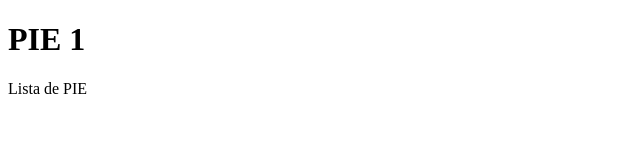
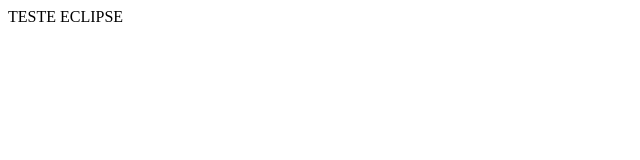
Before and after one commit to dasilvaiuri/DEMOPIE, a plain HTML site: page DEMOPIE/WebContent/index.html in a window 1280 px wide. Shown: the whole page, without its empty margins (0-640 px from the left). Drawn offline with Linux system fonts and the light colour scheme.

Commit message:
TESTE DEMOPIE

```diff
--- a/DemoPie/WebContent/WEB-INF/web.xml
+++ b/DEMOPIE/WebContent/WEB-INF/web.xml
@@ -1,6 +1,6 @@
 <?xml version="1.0" encoding="UTF-8"?>
 <web-app xmlns:xsi="http://www.w3.org/2001/XMLSchema-instance" xmlns="http://java.sun.com/xml/ns/javaee" xsi:schemaLocation="http://java.sun.com/xml/ns/javaee http://java.sun.com/xml/ns/javaee/web-app_3_0.xsd" id="WebApp_ID" version="3.0">
-  <display-name>DemoPie</display-name>
+  <display-name>DEMOPIE</display-name>
   <welcome-file-list>
     <welcome-file>index.html</welcome-file>
     <welcome-file>index.htm</welcome-file>
--- a/DemoPie/WebContent/index.html
+++ b/DEMOPIE/WebContent/index.html
@@ -5,8 +5,6 @@
 <title>Insert title here</title>
 </head>
 <body>
-	<h1>PIE 1</h1>
-	<p>Lista de PIE</p>
-
+	TESTE ECLIPSE
 </body>
 </html>
```
Also changed, not shown: DEMOPIE/.settings/org.eclipse.wst.common.project.facet.core.xml (renamed from DemoPie/.settings/org.eclipse.wst.common.project.facet.core.xml), 19 other files.
